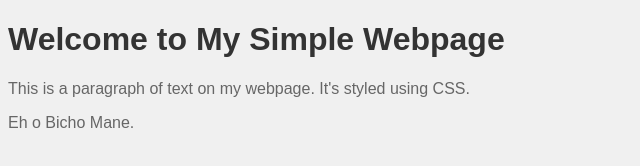
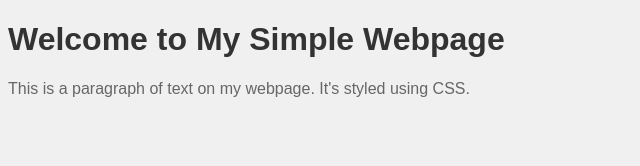
Before and after one commit to ZarrefCorp/aic-helloworld-fork, a plain HTML site: page webpage.html in a window 1280 px wide. Shown: the whole page, without its empty margins (0-640 px from the left). Drawn offline with Linux system fonts and the light colour scheme.

Commit message:
1.0.1-rc

```diff
--- a/webpage.html
+++ b/webpage.html
@@ -18,6 +18,5 @@
 <body>
     <h1>Welcome to My Simple Webpage</h1>
     <p>This is a paragraph of text on my webpage. It's styled using CSS.</p>
-    <p>Eh o Bicho Mane.</p>
 </body>
 </html>
```
